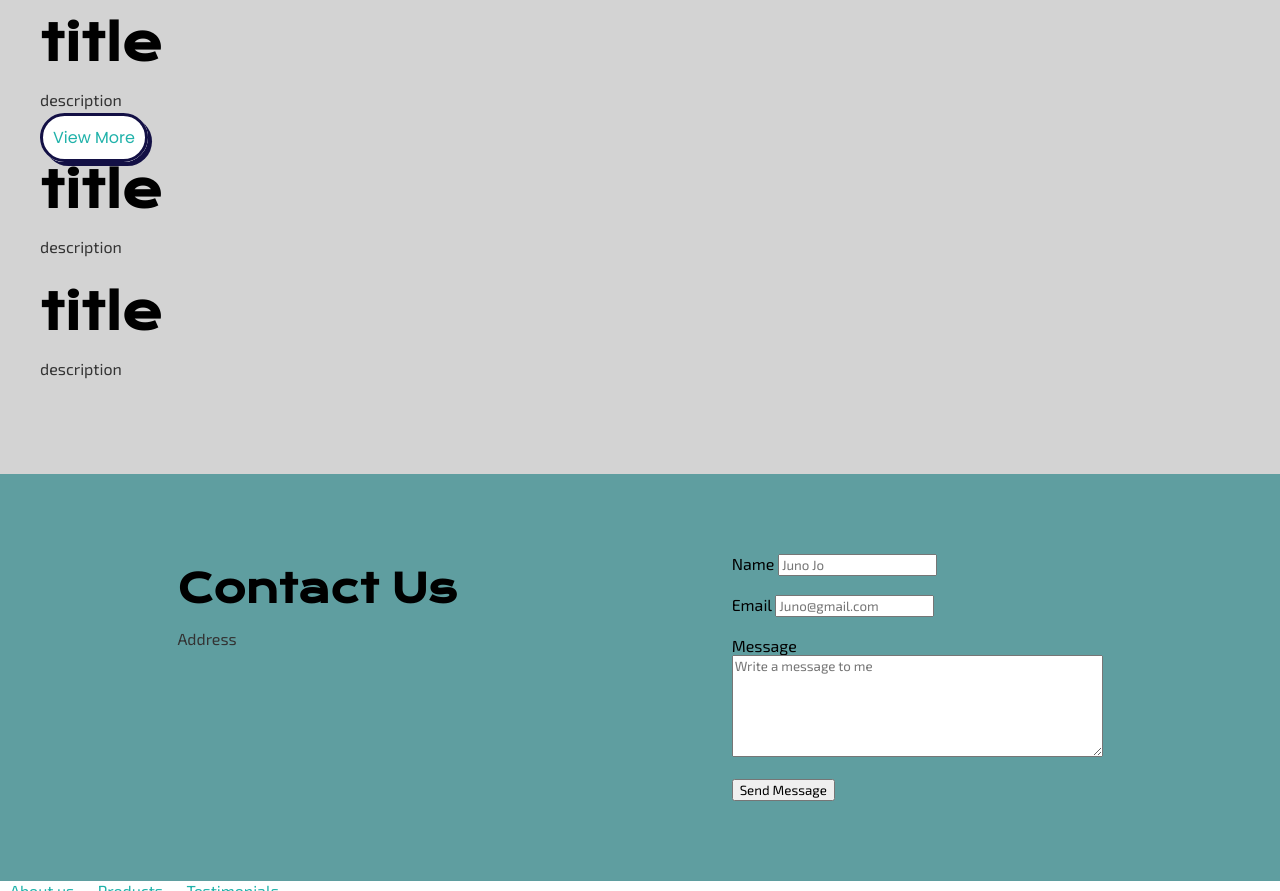
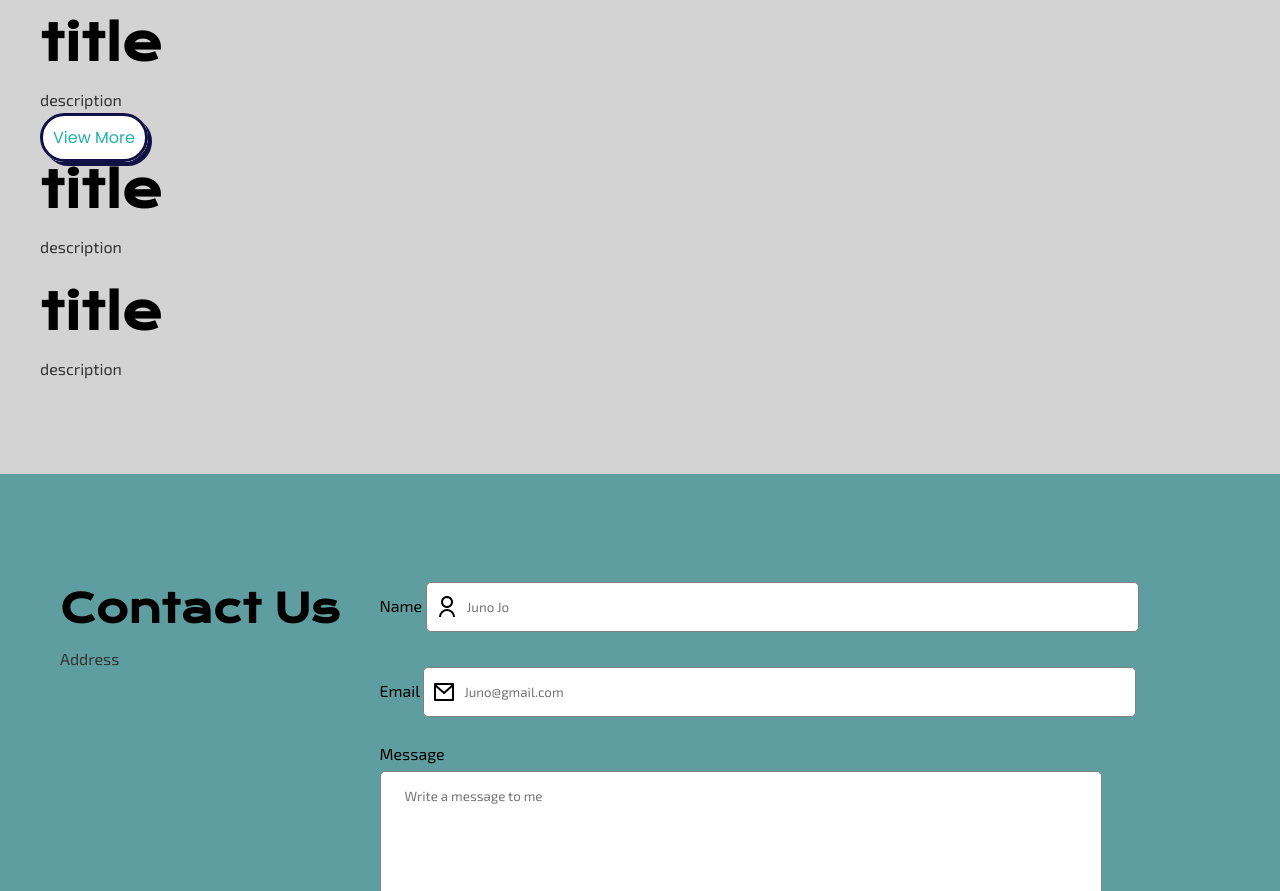
Before and after one commit to laurenr9310/miami-uxui-jan2021, a plain HTML site: page index.html in a window 1280 px wide. Shown: the part 1909-2800 px from the top of the page. Drawn offline with nearby package versions, Linux system fonts and the light colour scheme.

Commit message:
save everything

```diff
--- a/css/style.css
+++ b/css/style.css
@@ -40,7 +40,7 @@ p {
 }
 
 div {
-    border: 1 px blue solid;
+    /* border: 1 px blue solid; */
 }
 
 section {
@@ -150,6 +150,62 @@ footer {
     background-color:cadetblue;
 }
 
+#contact div {
+    padding: 20px;
+}
+
+/* Forms */
+
+input {
+    padding: 16px 24px;
+    margin: 8px 0;
+    border-radius: 5px;
+    border: 1px solid grey;
+}
+
+input:focus {
+    background-color: lightyellow;
+    border: none;
+}
+
+input[type=text] {
+    background-image: url('../icons/user-line.png');
+    background-repeat: no-repeat;
+    background-position: 8px;
+    padding-left: 40px;
+    width: 77%;
+}
+
+input[type=email] {
+    background-image: url('../icons/mail-line.png');
+    background-repeat: no-repeat;
+    background-position: 8px;
+    padding-left: 40px;
+    width: 77%;
+}
+
+textarea {
+    width: 80%;
+    height: 150px;
+    padding: 16px 24px;
+    margin: 8px 0;
+    border-radius: 5px;
+    border: 1px solid gray;
+    resize: none;
+}
+
+input[type=submit] {
+    border: none;
+    background-color: orangered;
+    color: white;
+    cursor: pointer;
+    width: 90%;
+}
+
+#btn-form {
+    width: 90%;
+}
+
 /* LINKS */
 a:link, a:visited {
     text-decoration: none;
@@ -181,6 +237,11 @@ a.cta-button.active {
     background-color: darkred;
 }
 
+.div-contact {
+    flex: 1;
+}
+
+
 /* CV Download Button */
 a.cv-button:link, a.cta-button:visited {
     background-color: orangered;
--- a/index.html
+++ b/index.html
@@ -106,7 +106,7 @@
         <iframe width="560" height="315" src="https://www.youtube.com/embed/XodAVdadsic" title="YouTube video player" frameborder="0" allow="accelerometer; autoplay; clipboard-write; encrypted-media; gyroscope; picture-in-picture" allowfullscreen></iframe>
 
         <video controls>
-            <source src="https://r5---sn-hp57yne7.googlevideo.com/videoplayback?expire=1621485096&ei=yJGlYIr7J8LO4QTmmpbwDA&ip=76.108.175.231&id=o-AMezFLyx4UvgkAb-VtCiImHKBMWVdH1Vtty6HUj962HY&itag=18&source=youtube&requiressl=yes&mh=mZ&mm=31,26&mn=sn-hp57yne7,sn-5uaezn7e&ms=au,onr&mv=m&mvi=5&pl=19&initcwndbps=1686250&vprv=1&mime=video/mp4&ns=TwhAxreyVCbSaUJRa5rPPaMF&gir=yes&clen=331596464&ratebypass=yes&dur=3607.127&lmt=1586600062250928&mt=1621463323&fvip=5&fexp=24001373,24007246&c=WEB&txp=5531432&n=IgeGDHnBcDDsYfWOZA&sparams=expire,ei,ip,id,itag,source,requiressl,vprv,mime,ns,gir,clen,ratebypass,dur,lmt&lsparams=mh,mm,mn,ms,mv,mvi,pl,initcwndbps&lsig=AG3C_xAwRQIgTGR4ZuLEm8HosWlyDuExX-GDVEPpuzYpFn-OjpT30mgCIQDMrTaE8hWDYsFtxGbcgO1J5OcyArq3rkzyblWF2ipSJw==&sig=AOq0QJ8wRAIgUlHcIXfBn4DdlFtTUR7m_zTe1ejw2IzRlEliD0RhVz0CIBOPJZMxRoT4p3uL5cY2Yi8X_2BOezJlwtC-qTIfP7D5" type="video/mp4">
+            <source src="https://www.dropbox.com/s/1mtzsfie3fhggt3/universo-paralelo.mp4?dl=0" type="video/mp4">
         </video>
     </section>
     <!-- Video - end -->
@@ -152,7 +152,7 @@
             <h3>Contact Us</h3>
             <p>Address</p>
         </div>
-        <div>
+        <div class="div-contact">
             <form action="#">
                 <label for="name">Name</label>
                 <input id="name" type="text" placeholder="Juno Jo">
@@ -169,7 +169,7 @@
 
                 <br><br>
 
-                <input type="submit" value="Send Message">
+                <input type="submit" value="Send Message" id="btn-form">
             </form>
 
         </div>
```
Also changed, not shown: icons/mail-line.png (added), icons/user-line.png (added).
